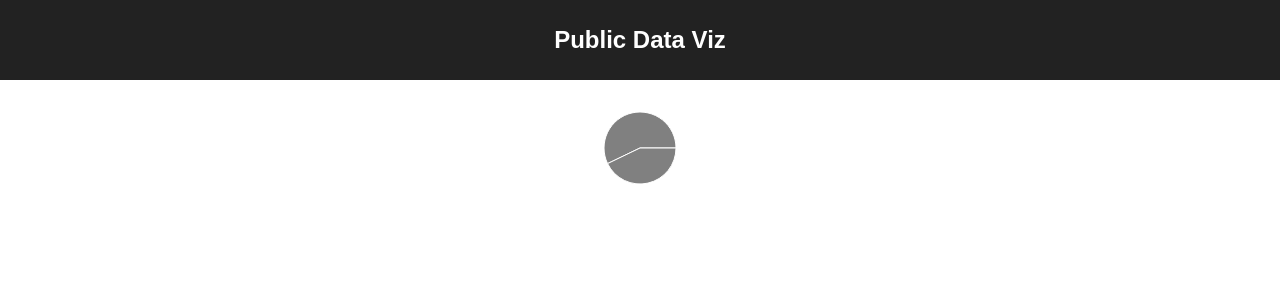
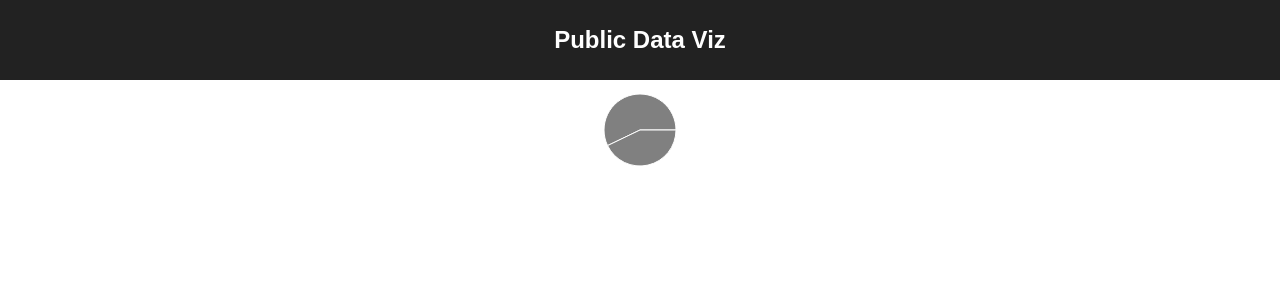
Before and after one commit to sam-the-enigma/publicdataviz, a React (Create React App) app in the folder frontend/: page / in a window 1280 px wide. Shown: the top 300 px of the page. Built offline with nearby package versions, Linux system fonts and the light colour scheme.

Commit message:
Adding recharts for d3 charts in frontend

```diff
--- a/frontend/src/App.js
+++ b/frontend/src/App.js
@@ -3,6 +3,10 @@ import './App.css';
 import { PieChart, Pie } from 'recharts';
 
 class App extends Component {
+
+  componentWillMount() {
+    console.info('Hello')
+  }
 
   render() {
     return (
@@ -10,14 +14,15 @@ class App extends Component {
         <header className="App-header">
           <h1 className="App-title">Public Data Viz</h1>
         </header>
-        <p className="App-intro">
+        <div className="App-intro">
           <PieChart width={100} height={100} className='pieChart'>
             <Pie
+              dataKey='value'
               data={[{name: 'Group A', value: 400}, {name: 'Group B', value: 300}]}
             >
             </Pie>
           </PieChart>
-        </p>
+        </div>
       </div>
     );
   }
```
